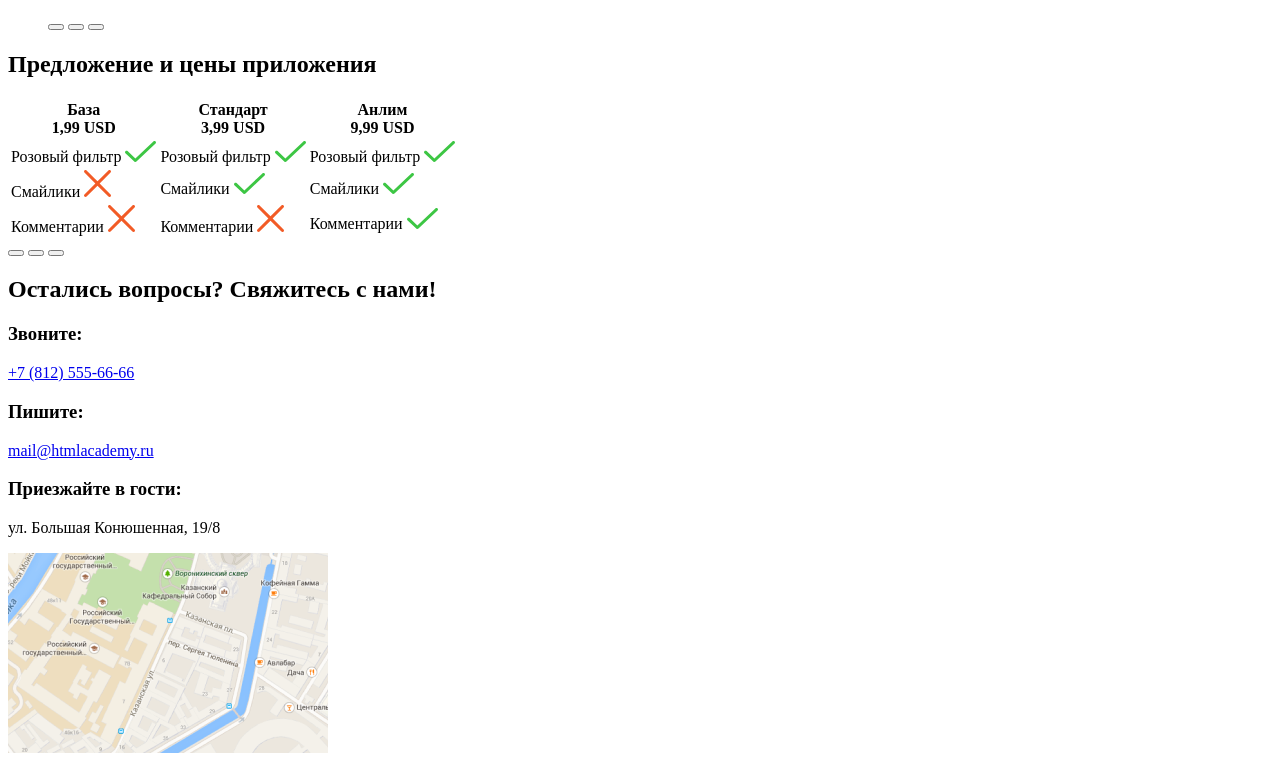
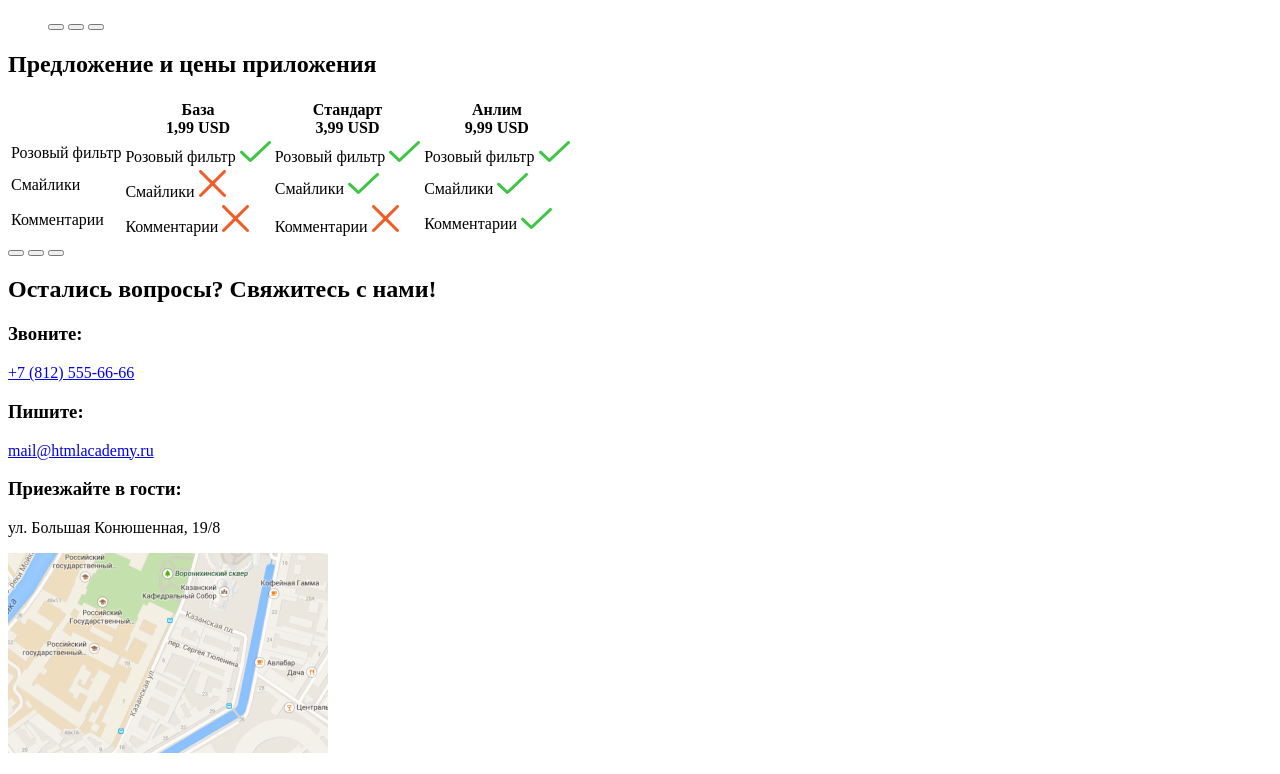
Before and after one commit to Yuriy64M/1096255-pink-22, a website: page source/index.html in a window 1280 px wide. Shown: the part 1346-2120 px from the top of the page. Drawn offline with Linux system fonts and the light colour scheme.

Commit message:
30.03.2021

```diff
--- a/source/index.html
+++ b/source/index.html
@@ -7,7 +7,7 @@
     <link href="https://fonts.googleapis.com/css2?family=Open+Sans:ital,wght@0,300;0,400;0,700;0,800;1,300;1,600;1,700;1,800&display=swap" rel="stylesheet">
   </head>
   <body class="page__body">
-    <header class="page-header ">
+    <header class="page-header">
 
       <a class="logo" href="!#">
         <img class="page-header__logo-image" src="img/pink.svg" height="23" width="74" alt="pink логотип">
@@ -112,49 +112,59 @@
 
         <table class="offers__table">
           <tr class="table__first-row">
+            <th></th>
             <th class="first-row__date">База<br> <span class="price">1,99 USD</span></th>
             <th class="first-row__date">Стандарт<br> <span class="price">3,99 USD</span></th>
             <th class="first-row__date">Анлим<br> <span class="price">9,99 USD</span></th>
           </tr>
           <tr class="table__other-row">
+            <td class="table__first-column">
+              <span class="first-column__text">Розовый фильтр</span>
+            </td>
             <td>
-              Розовый фильтр
+              <span class="table__text"> Розовый фильтр</span>
               <img class="check" src="img/yes.svg" alt="зеленая галочка">
             </td>
             <td>
-              Розовый фильтр
+              <span class="table__text">Розовый фильтр</span>
               <img class="check" src="img/yes.svg" alt="зеленая галочка">
             </td>
             <td>
-              Розовый фильтр
+              <span class="table__text">Розовый фильтр</span>
               <img class="check" src="img/yes.svg" alt="зеленая галочка">
             </td>
           </tr>
           <tr class="table__other-row">
+            <td class="table__first-column">
+              <span class="first-column__text">Смайлики</span>
+            </td>
             <td>
-              Смайлики
+              <span class="table__text">Смайлики</span>
               <img class="check" src="img/no.svg" alt="крестик">
             </td>
             <td>
-              Смайлики
+              <span class="table__text">Смайлики</span>
               <img class="check" src="img/yes.svg" alt="зеленая галочка">
             </td>
             <td>
-              Смайлики
+              <span class="table__text">Смайлики</span>
               <img class="check" src="img/yes.svg" alt="зеленая галочка">
             </td>
           </tr>
           <tr class="table__other-row">
+            <td class="table__first-column">
+              <span class="first-column__text">Комментарии</span>
+            </td>
             <td>
-              Комментарии
+              <span class="table__text">Комментарии</span>
               <img class="check" src="img/no.svg" alt="крестик">
             </td>
             <td>
-              Комментарии
+              <span class="table__text">Комментарии</span>
               <img class="check" src="img/no.svg" alt="крестик">
             </td>
             <td>
-              Комментарии
+              <span class="table__text">Комментарии</span>
               <img class="check" src="img/yes.svg" alt="зеленая галочка">
             </td>
           </tr>
```
Also changed, not shown: source/catalog.html (added, +21 -0 lines), source/form.html (added, +53 -0 lines).
